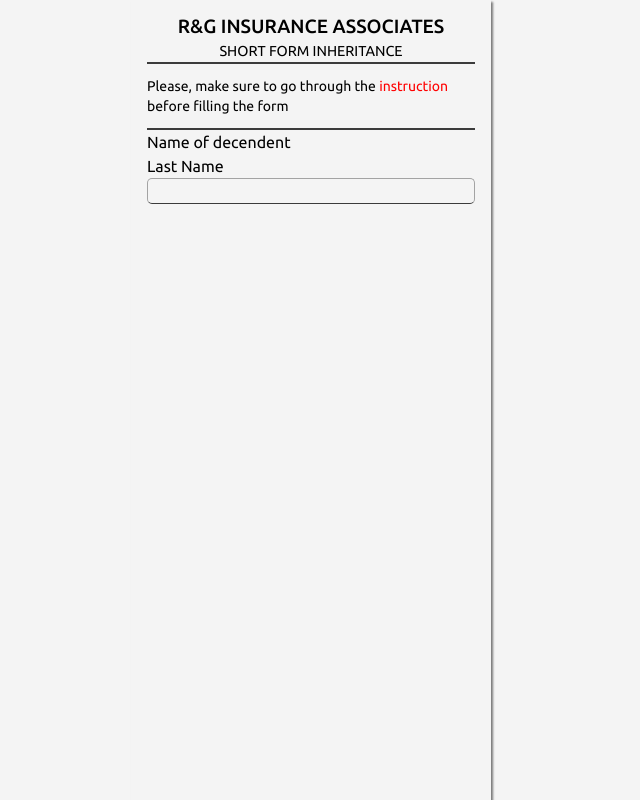
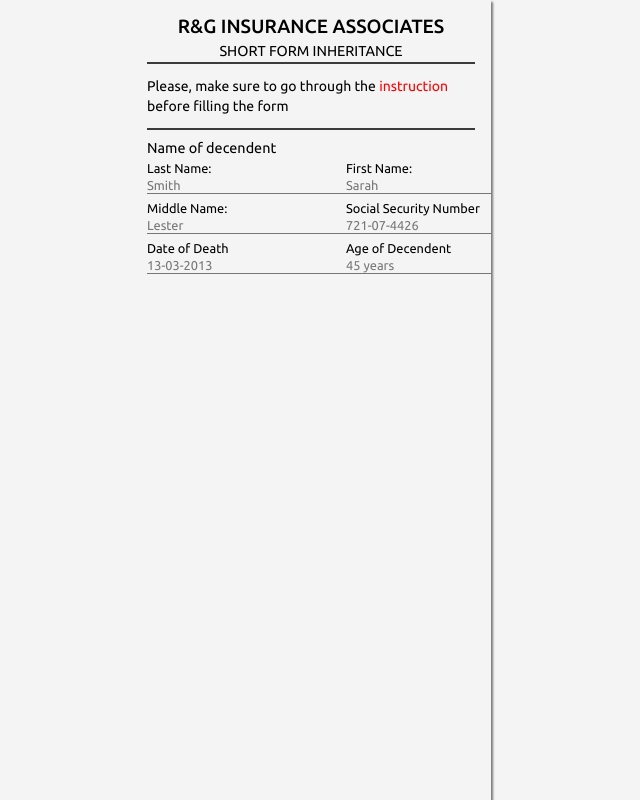
Before and after one commit to codeboyfriend/R-G-Company, a React (Vite) app: page /form in a window 1280 px wide. Shown: the whole page, without its empty margins (329-969 px from the left). Built offline with nearby package versions, Linux system fonts and the light colour scheme.

Commit message:
Modify form page

```diff
--- a/src/App.css
+++ b/src/App.css
@@ -34,6 +34,22 @@
   margin-bottom: .5rem;
 }
 
+.my-form {
+  line-height: 1rem;
+  margin-top: .3rem;
+}
+
+.my-form label {
+  font-size: .8rem;
+}
+
 .my-form input{
-  border-bottom: 1px solid #3b3b3b;
+  border-bottom: 1px solid #777777;
+  font-size: .8rem;
+  border-radius: 0;
+  /* width: 100%; */
 }
+
+.my-form .input {
+  pointer-events: none;
+}
--- a/src/pages/Entries.jsx
+++ b/src/pages/Entries.jsx
@@ -3,7 +3,7 @@ import { Link } from 'react-router-dom';
 
 const Entries = () => {
   return (
-    <div className='box w-[360px] px-4 py-3'>
+    <div className='box w-[360px] overflow-hidden px-4 py-3'>
         <h4 className='text-[1.2rem] text-center font-[500] text-[rgba(0, 0, 0, 0.8)]'>R&G INSURANCE ASSOCIATES</h4>
         <h3 className='text-center text-[.9rem]'>SHORT FORM INHERITANCE</h3>
 
@@ -14,14 +14,64 @@ const Entries = () => {
         <div className="line" mb-4></div>
 
         <div className="box-form">
-          <p>Name of decendent</p>
+          <p className='text-[.9rem] mt-2 mb-[-.3rem]'>Name of decendent</p>
 
-          <div className='my-form'>
-            <label>Last Name</label>
-            <input
-              type="text"
-              className='input w-full bg-transparent'
-            />
+          <div className='flex'>
+            <div className='my-form'>
+              <label>Last Name:</label>
+              <input
+                value='Smith'
+                type="text"
+                className='input text-[#777777] bg-transparent outline-none border-none'
+              />
+            </div>
+
+            <div className='my-form'>
+              <label>First Name:</label>
+              <input
+                value='Sarah'
+                type="text"
+                className='input text-[#777777] bg-transparent outline-none border-none'
+              />
+            </div>
+          </div>
+
+          <div className='flex'>
+            <div className='my-form'>
+              <label>Middle Name:</label>
+              <input
+                type="text"
+                className='input text-[#777777] bg-transparent outline-none border-none'
+                value={'Lester'}
+              />
+            </div>
+            <div className='my-form'>
+              <label>Social Security Number</label>
+              <input
+                type="text"
+                className='input text-[#777777] bg-transparent outline-none border-none'
+                value={'721-07-4426'}
+              />
+            </div>
+          </div>
+
+          <div className='flex'>
+            <div className='my-form'>
+              <label>Date of Death</label>
+              <input
+                type="text"
+                className='input text-[#777777] bg-transparent outline-none border-none'
+                value={'13-03-2013'}
+              />
+            </div>
+            <div className='my-form'>
+              <label>Age of Decendent</label>
+              <input
+                type="text"
+                className='input text-[#777777] bg-transparent outline-none border-none'
+                value={'45 years'}
+              />
+            </div>
           </div>
 
         </div>
```
Also changed, not shown: src/components/Box.jsx (+5 -6 lines).
